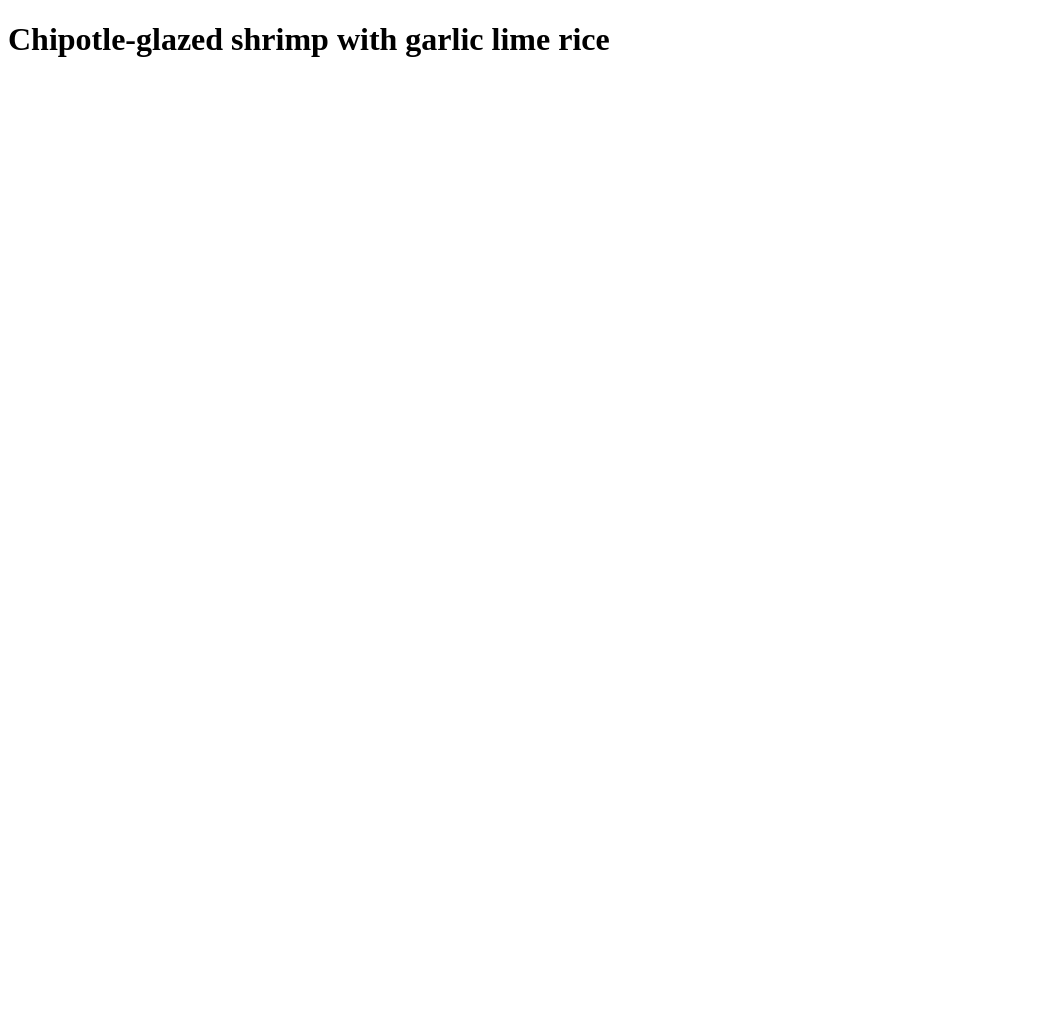
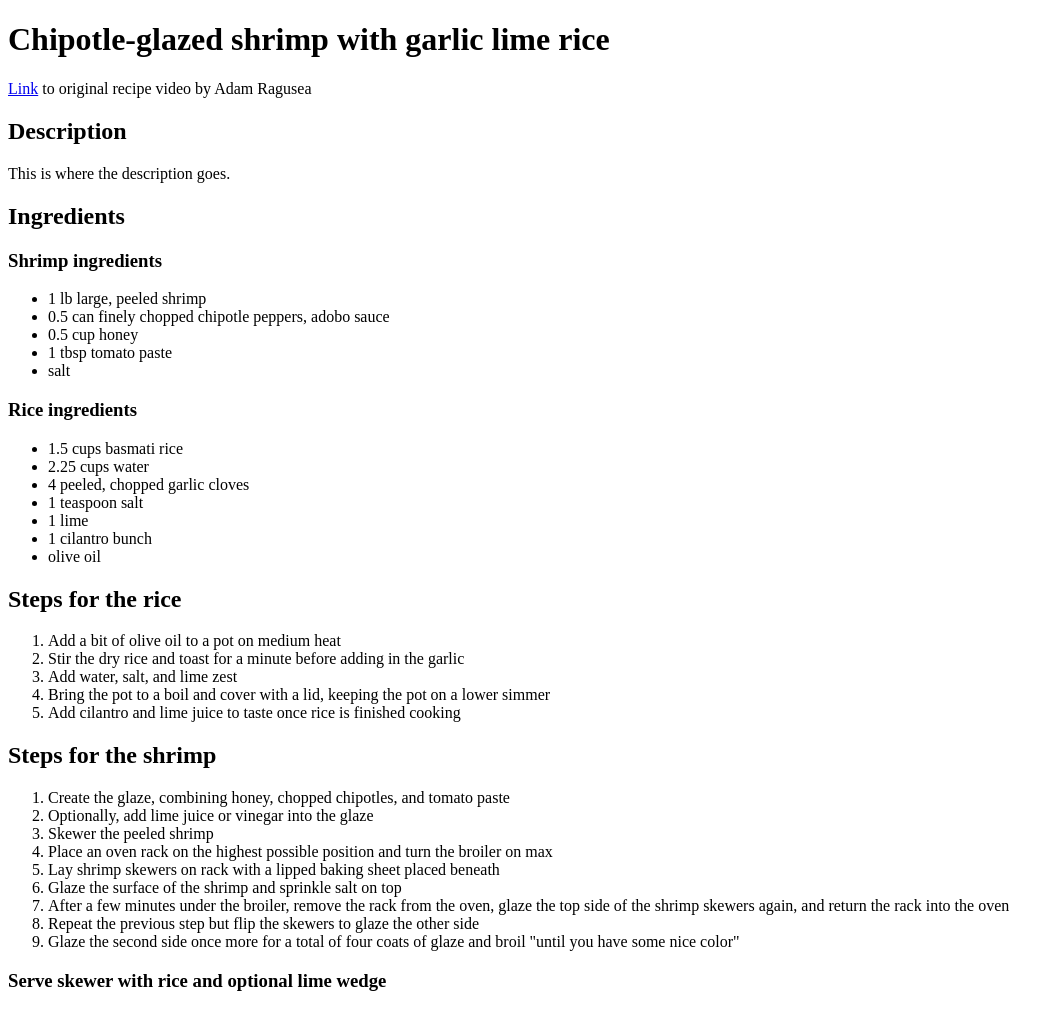
Before and after one commit to MichaelNZhou/odin-recipes, a plain HTML site: page recipes/chipotle-glazed-shrimp.html in a window 1280 px wide. Shown: the whole page, without its empty margins (0-1064 px from the left). Before the commit the page ends 800 px from the top, so only its background shows below. Drawn offline with Linux system fonts and the light colour scheme.

Commit message:
Updated home page to include links to recipes and crediting A. Ragusea, first draft of shrimp recipe

```diff
--- a/recipes/chipotle-glazed-shrimp.html
+++ b/recipes/chipotle-glazed-shrimp.html
@@ -7,6 +7,58 @@
 
     <body>
         <h1>Chipotle-glazed shrimp with garlic lime rice</h1>
+        <p><a href="https://www.youtube.com/watch?v=C2LfTg_Ft-w">Link</a> to original recipe video by Adam Ragusea</p>
+
+        <h2>Description</h2>
+
+        <p>This is where the description goes.</p>
+
+        <h2>Ingredients</h2>
+
+        <h3>Shrimp ingredients</h3>
+        <ul>
+            <li>1 lb large, peeled shrimp</li>
+            <li>0.5 can finely chopped chipotle peppers, adobo sauce</li>
+            <li>0.5 cup honey</li>
+            <li>1 tbsp tomato paste</li>
+            <li>salt</li>
+        </ul>
+
+        <h3>Rice ingredients</h3>
+        <ul>
+            <li>1.5 cups basmati rice</li>
+            <li>2.25 cups water</li>
+            <li>4 peeled, chopped garlic cloves</li>
+            <li>1 teaspoon salt</li>
+            <li>1 lime</li>
+            <li>1 cilantro bunch</li>
+            <li>olive oil</li>
+        </ul>
+
+        <h2>Steps for the rice</h2>
+        <ol>
+            <li>Add a bit of olive oil to a pot on medium heat</li>
+            <li>Stir the dry rice and toast for a minute before adding in the garlic</li>
+            <li>Add water, salt, and lime zest</li>
+            <li>Bring the pot to a boil and cover with a lid, keeping the pot on a lower simmer</li>
+            <li>Add cilantro and lime juice to taste once rice is finished cooking</li>
+        </ol>
+
+        <h2>Steps for the shrimp</h2>
+        <ol>
+            <li>Create the glaze, combining honey, chopped chipotles, and tomato paste</li>
+            <li>Optionally, add lime juice or vinegar into the glaze</li>
+            <li>Skewer the peeled shrimp</li>
+            <li>Place an oven rack on the highest possible position and turn the broiler on max</li>
+            <li>Lay shrimp skewers on rack with a lipped baking sheet placed beneath</li>
+            <li>Glaze the surface of the shrimp and sprinkle salt on top</li>
+            <li>After a few minutes under the broiler, remove the rack from the oven, glaze the top side of the shrimp skewers again, and return the rack into the oven</li>
+            <li>Repeat the previous step but flip the skewers to glaze the other side</li>
+            <li>Glaze the second side once more for a total of four coats of glaze and broil "until you have some nice color"</li>
+        </ol>
+
+        <h3>Serve skewer with rice and optional lime wedge</h3>
+
     </body>
 </html>
 
```
Also changed, not shown: index.html (+6 -0 lines), recipes/sirloin-steak.html (+3 -2 lines).
